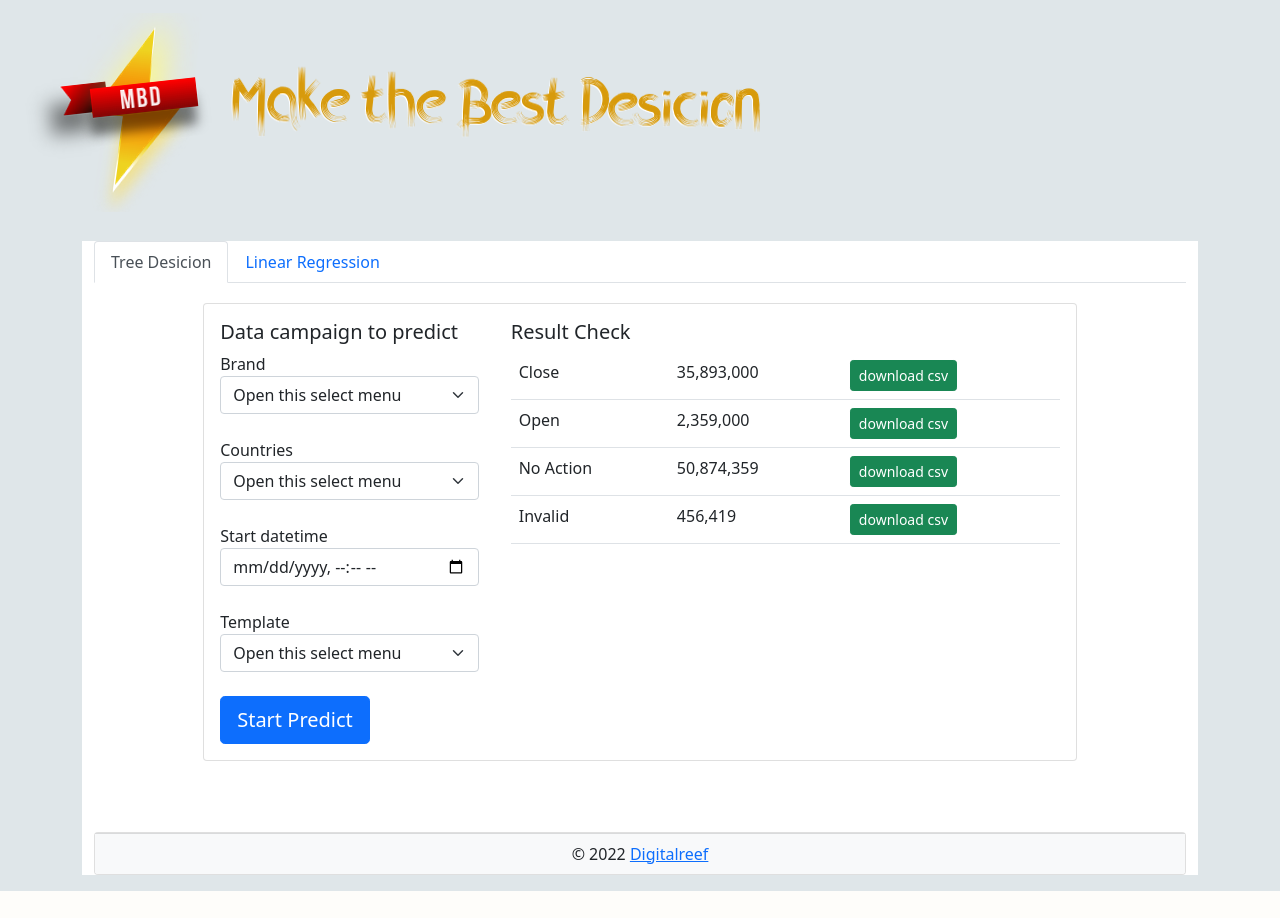
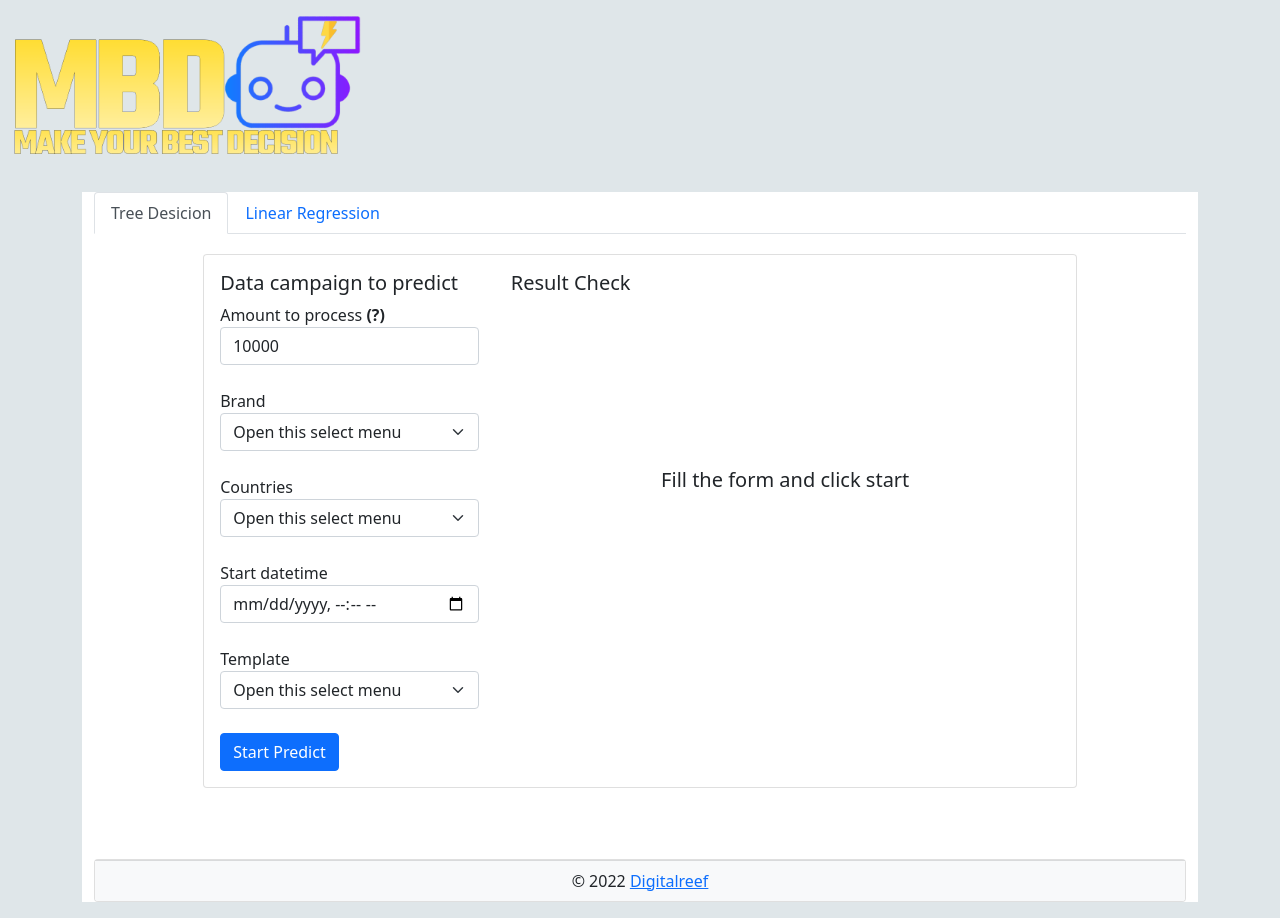
Before and after one commit to mmendoza1490/make_desicion, a FastAPI app: page / in a window 1280 px wide. Before the commit the page ends 891 px from the top, so only its background shows below. Run offline with FastAPI, Linux system fonts and the light colour scheme; data that the repository does not hold is empty.

Commit message:
adding universe parameter and execution tree decision

```diff
--- a/static/main.js
+++ b/static/main.js
@@ -214,6 +214,82 @@ function by_delivery(startDate, mcc)
     })
 }
 
+function start_decision()
+{
+    const universe = document.getElementById("universe").value;
+    const brand = document.getElementById("brand_id").value;
+    const country = document.getElementById("country_mcc").value;
+    const date_time = document.getElementById("campaign_date").value;
+    const template = document.getElementById("template").value;
+
+    const table_result = document.getElementById("tableResult");
+    table_result.style.display = "none";
+
+    const result_text = document.getElementById("emptyResultTree");
+    result_text.style.display = "none";
+
+    const spinner = document.getElementById("spinnerTree");
+    spinner.style.display = "block";
+
+
+    var url = make_url(window.location.href) + "/tree/" + brand+ "/"+ country + "/" + date_time + "/"  + template + "/" + universe;
+    var client = new HttpClient();
+    client.get(url, function(response) {
+        data = JSON.parse(response);
+        console.log(data);
+        if(!data.error)
+        {
+            const tbody = document.getElementById("resultDecision");
+            tbody.innerHTML = "";
+            data.data.map(function(item){
+                const tr = document.createElement("tr");
+                const td_key = document.createElement("td");
+                const td_count = document.createElement("td");
+                const td_button = document.createElement("td");
+
+                td_key.innerHTML = item.name;
+                td_count.innerHTML = item.total;
+
+                const btn = document.createElement("a");
+                btn.classList.add("btn","btn-success","btn-sm");
+                btn.innerHTML = "download csv";
+                btn.href = make_url(window.location.href) + "/download-csv/" + item.name;
+
+                td_button.appendChild(btn);
+
+
+
+                tr.appendChild(td_key);
+                tr.appendChild(td_count);
+                tr.appendChild(td_button);
+
+                tbody.appendChild(tr);
+            });
+
+            notify("preddict by tree decision was successful", true);
+
+            if (data.data.length > 0){
+                table_result.style.display = "block";
+            }
+            else{
+                result_text.style.display = "block";
+                document.getElementById("textResponse").innerHTML="The last execution reponse empty values";
+            }
+
+        }
+        else
+        {
+            notify("Tree decision error response " + data.msg, false);
+            result_text.style.display = "block";
+            document.getElementById("textResponse").innerHTML= "The last execution fail";
+
+        }
+
+        spinner.style.display = "none";
+    });
+
+}
+
 function dasboard_linear(container, data, _type, _title){
     document.getElementById(container).innerHTML = "";
     const categories = [...new Set(data.map(item => item.hour))];
--- a/templates/home.html
+++ b/templates/home.html
@@ -10,7 +10,7 @@
 
 {% block nav_icon %}
     <a class="navbar-brand" href="#">
-        <img src="{{ url_for('static', path='/banner.png') }}">
+        <img src="{{ url_for('static', path='/mbd_logo_2.png') }}" height="150">
     </a>
 {% endblock nav_icon %}
 
@@ -35,7 +35,9 @@
                                 <div class="col-md-4">
                                     <div class="card-body">
                                         <h5 class="card-title">Data campaign to predict</h5>
-                                        <form>
+                                            <span>Amount to process</span><span title="the higher the quantity, the longer the waiting time"><strong> (?) </strong></span>
+                                            <input type="number" class="form-control" id="universe" min="1" value="10000" title="the higher the quantity, the longer the waiting time">
+                                            <br />
                                             <span>Brand</span>
                                             <select class="form-select" aria-label="campaign Brand" id="brand_id">
                                                 <option selected value="">Open this select menu</option>
@@ -54,63 +56,34 @@
                                                 <option selected>Open this select menu</option>
 
                                             </select>
+
                                             <br />
-                                        </form>
-
-                                        <button class="btn btn-primary btn-lg">Start Predict</button>
+                                        <button class="btn btn-primary" id="btnDecision" onclick="start_decision()">Start Predict</button>
                                     </div>
                                 </div>
                                 <div class="col-md-8">
                                     <div class="card-body">
                                         <h5 class="card-title">Result Check</h5>
-                                        <table class="table table-hover">
-                                        <tbody>
-                                            <tr>
-                                                <td>
-                                                    Close
-                                                </td>
-                                                <td>
-                                                    35,893,000
-                                                </td>
-                                                <td>
-                                                    <button class="btn btn-success btn-sm">download csv</button>
-                                                </td>
-                                            </tr>
-                                            <tr>
-                                                <td>
-                                                    Open
-                                                </td>
-                                                <td>
-                                                    2,359,000
-                                                </td>
-                                                <td>
-                                                    <button class="btn btn-success btn-sm">download csv</button>
-                                                </td>
-                                            </tr>
-                                            <tr>
-                                                <td>
-                                                    No Action
-                                                </td>
-                                                <td>
-                                                    50,874,359
-                                                </td>
-                                                <td>
-                                                    <button class="btn btn-success btn-sm">download csv</button>
-                                                </td>
-                                            </tr>
-                                            <tr>
-                                                <td>
-                                                    Invalid
-                                                </td>
-                                                <td>
-                                                    456,419
-                                                </td>
-                                                <td>
-                                                    <button class="btn btn-success btn-sm">download csv</button>
-                                                </td>
-                                            </tr>
+                                        <table class="table table-hover" id="tableResult">
+                                        <tbody id="resultDecision">
+                                            <!-- printer by javascript -->
                                         </tbody>
                                         </table>
+
+                                        <div id="emptyResultTree" style="margin-top: 30%;">
+                                            <div class="d-flex justify-content-center">
+                                                <h5 id="textResponse">Fill the form and click start</h5>
+                                            </div>
+                                        </div>
+
+                                        <div id="spinnerTree" style="display: none; margin-top: 25%;">
+                                            <div class="d-flex justify-content-center">
+                                                <div class="spinner-border  text-warning" style="font-size: 4rem; width: 6rem; height: 6rem;" role="status">
+                                                  <span class="visually-hidden">Loading...</span>
+                                                </div>
+                                              </div>
+                                        </div>
+
                                     </div>
                                 </div>
                             </div>
```
Also changed, not shown: app/services.py (+2 -19 lines), static/banner.png (deleted), static/mbd_logo_2.png (added), 1 other file.
